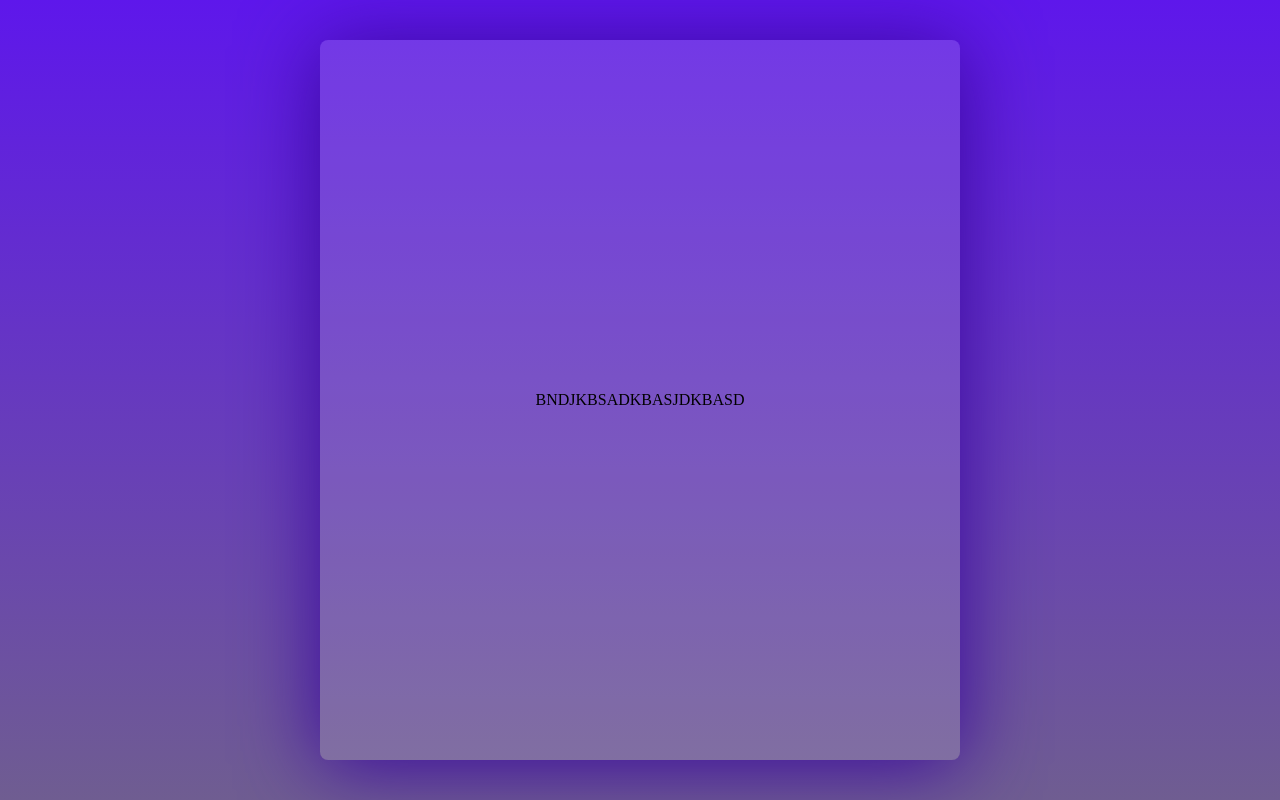
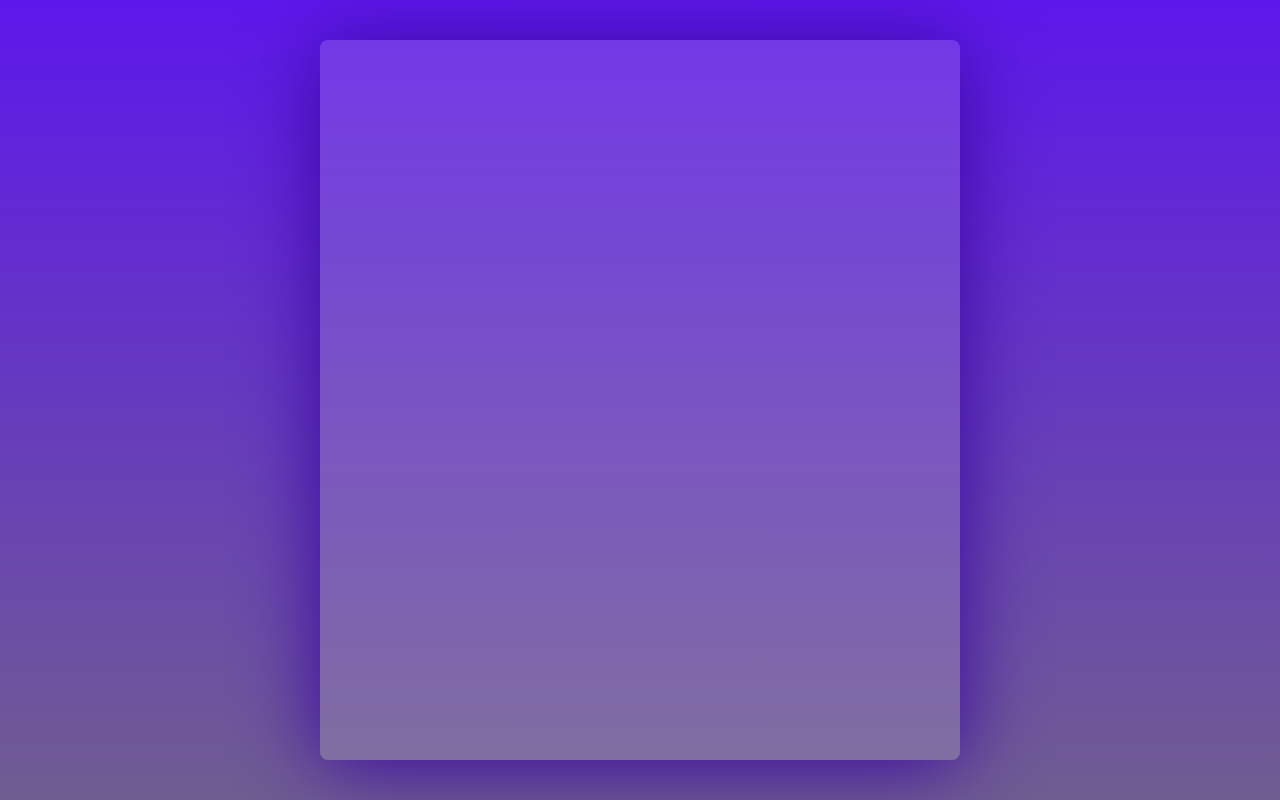
Before and after one commit to MarcosPaulo62/VemSearch, a React (Create React App) app: page / in a window 1280 px wide. Built offline with nearby package versions, Linux system fonts and the light colour scheme; a web font is replaced by a local one.

Commit message:
add imagens e instaciei favicon

```diff
--- a/public/index.html
+++ b/public/index.html
@@ -7,6 +7,7 @@
     <link rel="preconnect" href="https://fonts.googleapis.com">
     <link rel="preconnect" href="https://fonts.gstatic.com" crossorigin>
     <link href="https://fonts.googleapis.com/css2?family=Antic&family=Hammersmith+One&family=Inter:wght@300;400;500;600;700;800&family=Montserrat:ital,wght@0,100;0,300;0,400;0,700;1,500&display=swap" rel="stylesheet">
+    <link rel="shortcut icon" href="./favIcon.png" type="image/x-icon">
     <title>VemSearch</title>
   </head>
   <body>
--- a/src/pages/Inicio/Inicio.tsx
+++ b/src/pages/Inicio/Inicio.tsx
@@ -3,7 +3,7 @@
 export function Inicio(){
     return(
             <CardBackground width="50vw">
-                BNDJKBSADKBASJDKBASD
+
             </CardBackground>
 
     )
```
Also changed, not shown: public/favIcon.png (added), src/assets/logo.png (added).
